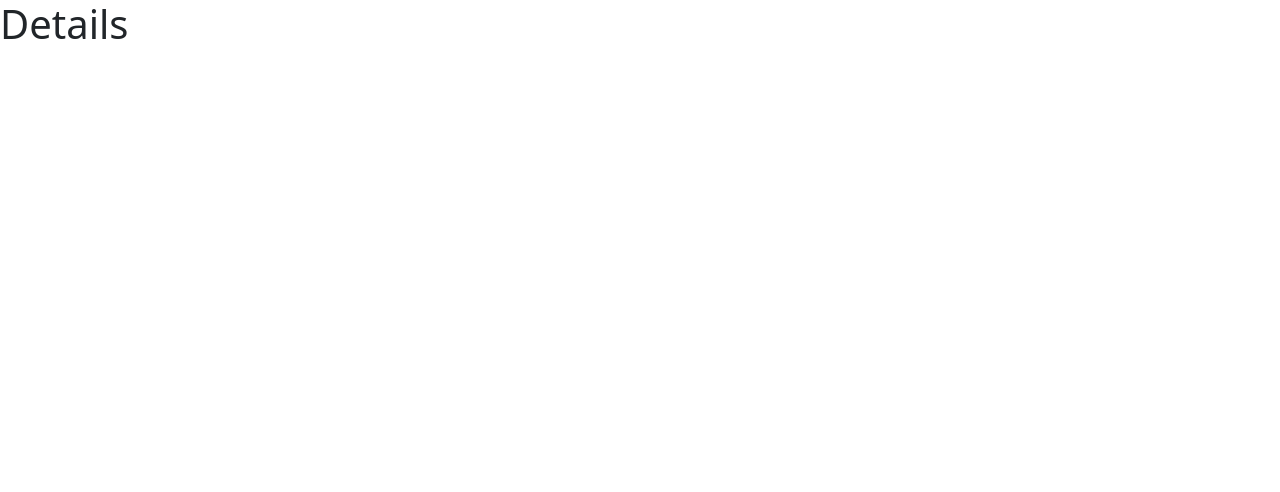
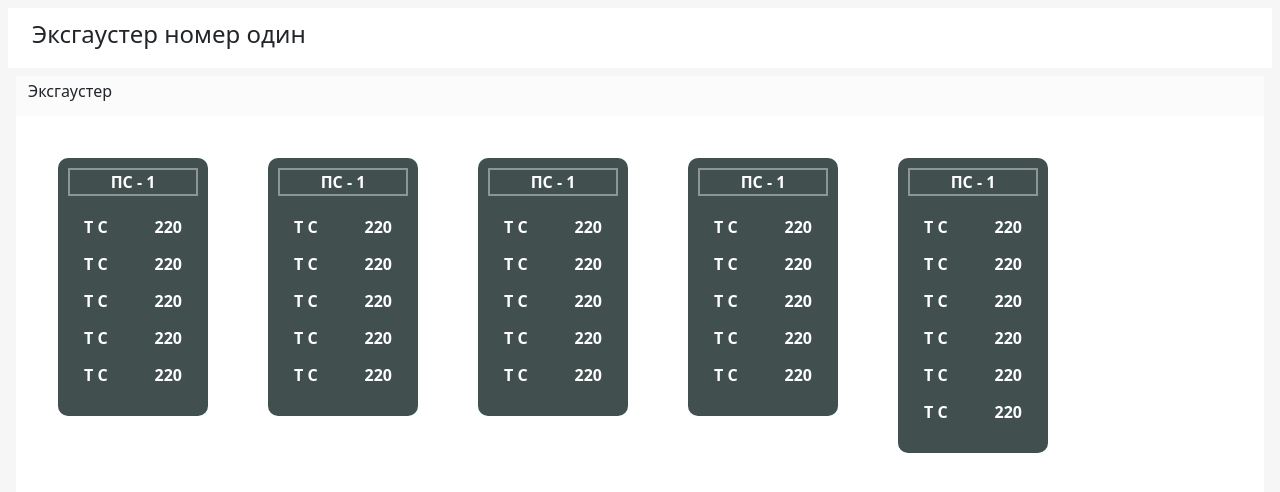
Before and after one commit to xCTAPx/monitoring, a React (Vite) app in the folder client/: page /details/1 in a window 1280 px wide. Shown: the top 492 px of the page. Built offline with nearby package versions, Linux system fonts and the light colour scheme; the HTML template or start-up script is replaced by a standard one.

Commit message:
add ceil info

```diff
--- /dev/null
+++ b/client/src/UI/CeilInfo.tsx
@@ -0,0 +1,65 @@
+import styled from 'styled-components'
+
+type TDatas = {
+    title: string,
+    data: TData[]
+}
+type TData = {
+    label: string,
+    value: number
+}
+type Props = { data: TDatas }
+const Title = styled.div`
+    width: 100%;
+    display: flex;
+    justify-content: center;
+    border: 2px solid #8D9595 ;
+`
+const Ceil = styled.div`
+    width: 150px;
+    height: min-content;
+    padding: 10px;
+    border-radius: 10px;
+    overflow: hidden;
+    background-color: #414F4F;
+    color: white;
+    font-weight: bold;
+    margin: 30px;
+`
+const ParList = styled.ul`
+    list-style: none;
+    padding: 11px;
+    margin: 0;
+`
+const CeilLi = styled.li<{ statusColor: string }>`
+    display: flex;
+    justify-content: space-between;
+    background-color: #414F4F;
+    border-radius: 5px;
+    margin-top: 3px;
+    margin-bottom: 3px;
+    padding: 5px;
+    ${({ statusColor }) => statusColor == 'danger' ?
+        "background-color: #EB5835;"
+        :
+        ""};
+    ${({ statusColor }) => statusColor == 'warning' ?
+        "background-color: #FAB82E;"
+        :
+        ""};
+`
+
+export const CeilInfo: React.FC<Props> = ({ data }) => {
+    return (
+        <Ceil>
+            <Title>{data.title}</Title>
+            <ParList>
+                {data.data.map(e => {
+                    return (
+                        <CeilLi><span>{e.label}</span><span>{e.value}</span></CeilLi>
+                    )
+                })}
+            </ParList>
+        </Ceil>
+    )
+}
--- a/client/src/pages/Details/Details.tsx
+++ b/client/src/pages/Details/Details.tsx
@@ -1,7 +1,145 @@
 import React from 'react'
 import { useLocation, useParams } from 'react-router-dom'
+import styled from 'styled-components'
+import { MainLayout } from '../../layouts'
+import { CeilInfo } from '../../UI/CeilInfo'
 
 type Props = {}
+
+const Grid = styled.div`
+    display: flex;
+`
+
+const infoData = [
+    {
+        title: 'ПС - 1',
+        data: [
+            {
+                label: "T C",
+                value: 220
+            },
+            {
+                label: "T C",
+                value: 220
+            },
+            {
+                label: "T C",
+                value: 220
+            },
+            {
+                label: "T C",
+                value: 220
+            },
+            {
+                label: "T C",
+                value: 220
+            },
+        ]
+    },
+    {
+        title: 'ПС - 1',
+        data: [
+            {
+                label: "T C",
+                value: 220
+            },
+            {
+                label: "T C",
+                value: 220
+            },
+            {
+                label: "T C",
+                value: 220
+            },
+            {
+                label: "T C",
+                value: 220
+            },
+            {
+                label: "T C",
+                value: 220
+            },
+        ]
+    },
+    {
+        title: 'ПС - 1',
+        data: [
+            {
+                label: "T C",
+                value: 220
+            },
+            {
+                label: "T C",
+                value: 220
+            },
+            {
+                label: "T C",
+                value: 220
+            },
+            {
+                label: "T C",
+                value: 220
+            },
+            {
+                label: "T C",
+                value: 220
+            },
+        ]
+    },
+    {
+        title: 'ПС - 1',
+        data: [
+            {
+                label: "T C",
+                value: 220
+            },
+            {
+                label: "T C",
+                value: 220
+            },
+            {
+                label: "T C",
+                value: 220
+            },
+            {
+                label: "T C",
+                value: 220
+            },
+            {
+                label: "T C",
+                value: 220
+            },
+        ]
+    },
+    {
+        title: 'ПС - 1',
+        data: [
+            {
+                label: "T C",
+                value: 220
+            },
+            {
+                label: "T C",
+                value: 220
+            },
+            {
+                label: "T C",
+                value: 220
+            },
+            {
+                label: "T C",
+                value: 220
+            },
+            {
+                label: "T C",
+                value: 220
+            }, {
+                label: "T C",
+                value: 220
+            },
+        ]
+    }
+]
 
 export const Details: React.FC<Props> = () => {
     // Below are examples for extracting params from path and state
@@ -10,5 +148,9 @@ export const Details: React.FC<Props> = () => {
     console.log(location)
     console.log(params)
 
-    return <h1>Details</h1>
+    return <MainLayout screenTitle='Эксгаустер' title='Эксгаустер номер один'>
+        <Grid>
+            {infoData.map(e => <CeilInfo data={e} />)}
+        </Grid>
+    </MainLayout>
 }
```
